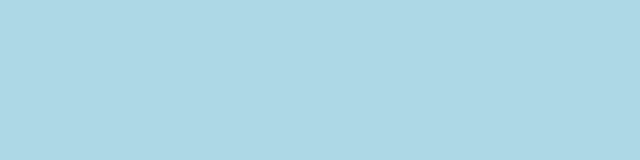
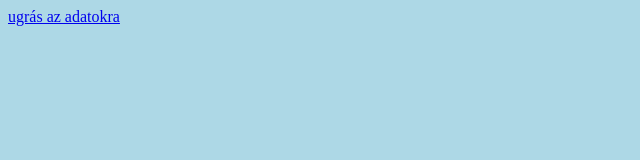
Before and after one commit to bendiii/12.08, a plain HTML site: page index.html in a window 1280 px wide. Shown: the whole page, without its empty margins (0-640 px from the left). Drawn offline with Linux system fonts and the light colour scheme.

Commit message:
Update index.html

```diff
--- a/index.html
+++ b/index.html
@@ -8,6 +8,7 @@
     <link rel="stylesheet" href="mystyle.css">
 </head>
 <body>
+    <a href="adatok.html">ugrás az adatokra</a>
 
 </body>
 </html>
```
